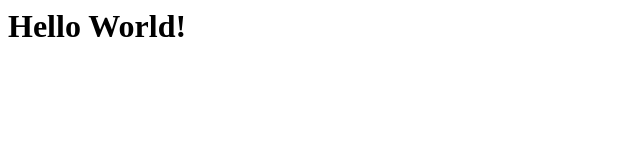
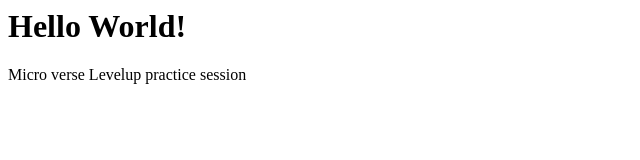
Before and after one commit to Munir-Ahmed-Dhk/mv-levelup-repo, a plain HTML site: page index.html in a window 1280 px wide. Shown: the whole page, without its empty margins (0-640 px from the left). Drawn offline with Linux system fonts and the light colour scheme.

Commit message:
Update index.html
Added a new line

```diff
--- a/index.html
+++ b/index.html
@@ -1 +1,2 @@
 <h1>Hello World!</h1>
+<p>Micro verse Levelup practice session<p/>
```
